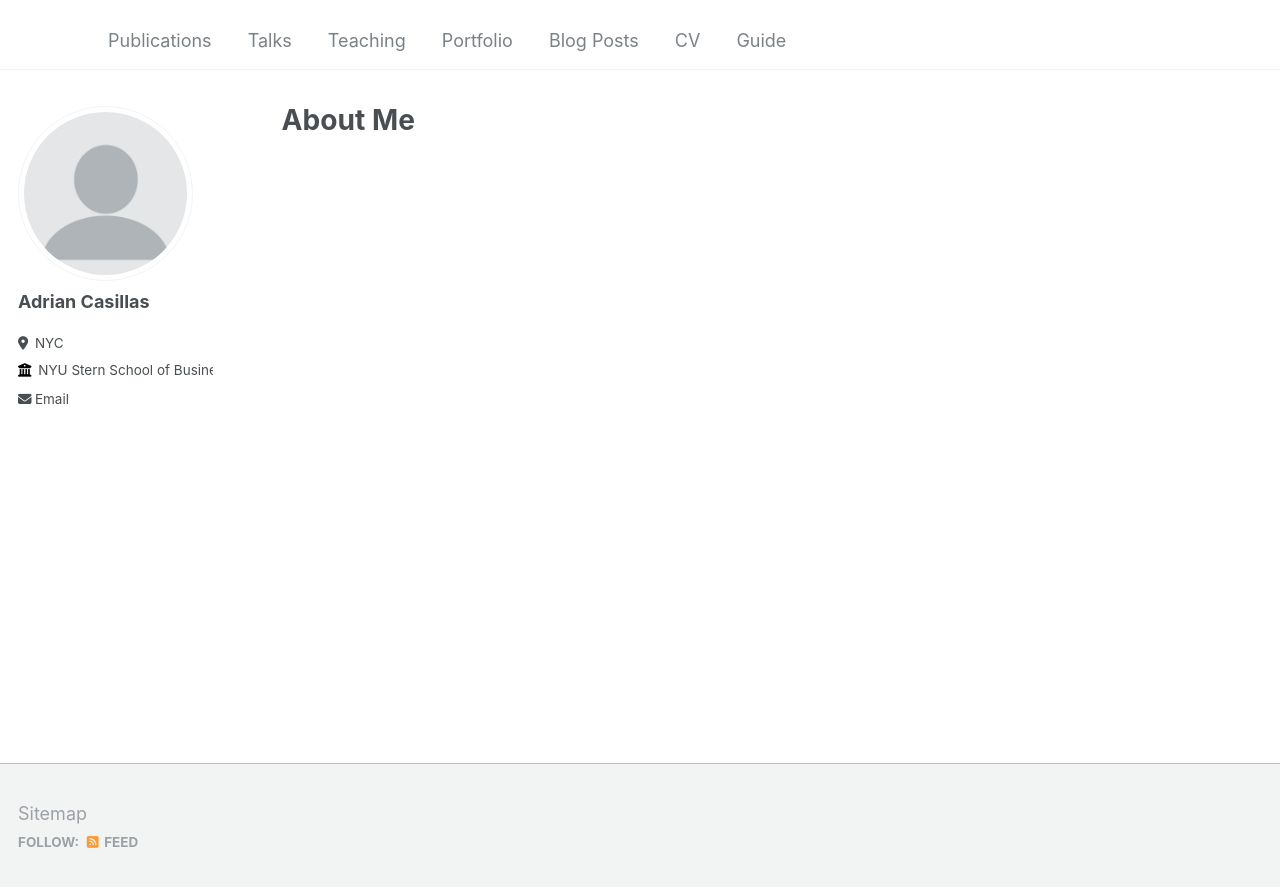
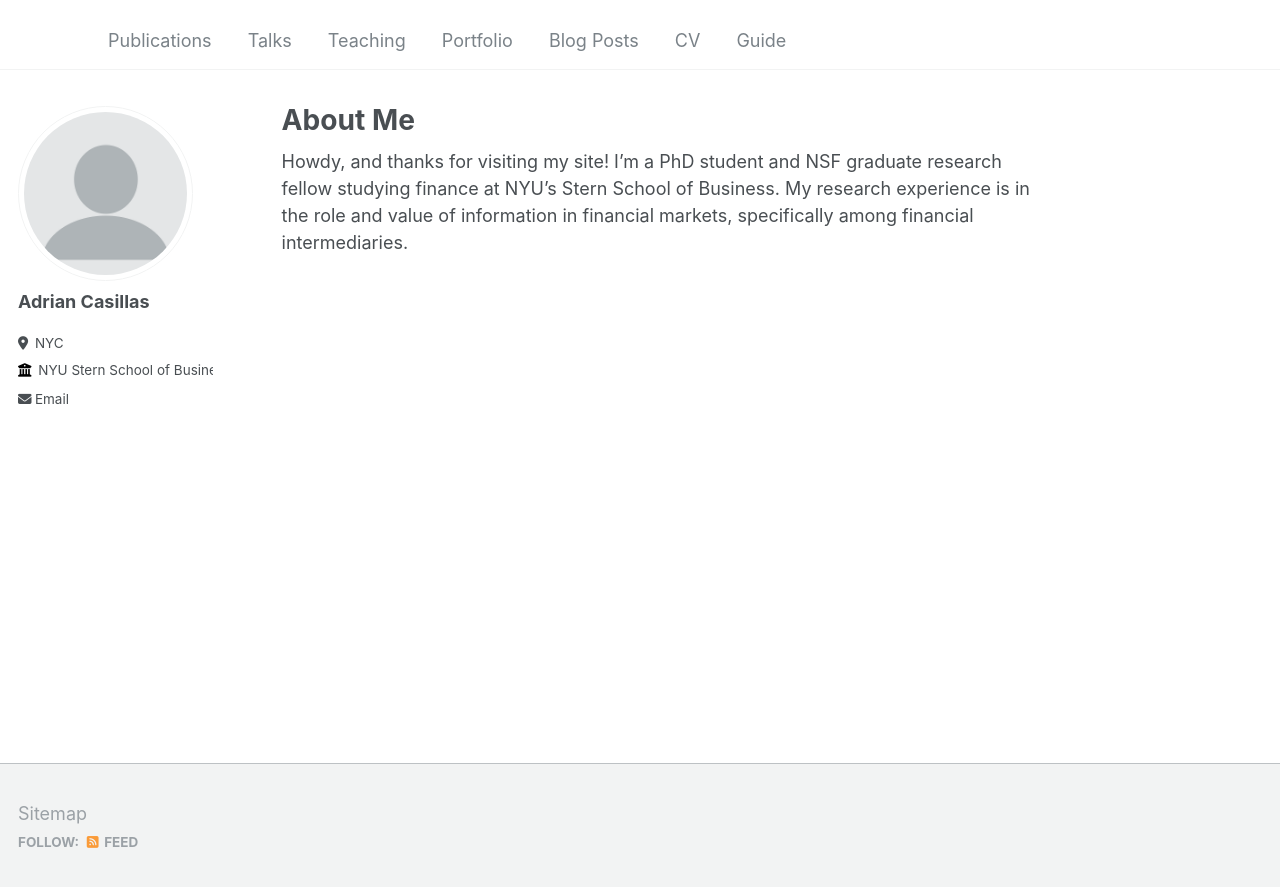
Before and after one commit to Adrian-Casillas/adrian-casillas.github.io, a Jekyll site: the page built from _pages/about.md, in a window 1280 px wide. Shown: the top 887 px of the page. Built offline with Jekyll 4.4.1, drawn with Linux system fonts in a browser that asks for light colours.

Commit message:
Update about.md

```diff
--- a/_pages/about.md
+++ b/_pages/about.md
@@ -6,3 +6,5 @@ redirect_from:
   - /about/
   - /about.html
 ---
+
+Howdy, and thanks for visiting my site! I'm a PhD student and NSF graduate research fellow studying finance at NYU's Stern School of Business. My research experience is in the role and value of information in financial markets, specifically among financial intermediaries.
```
